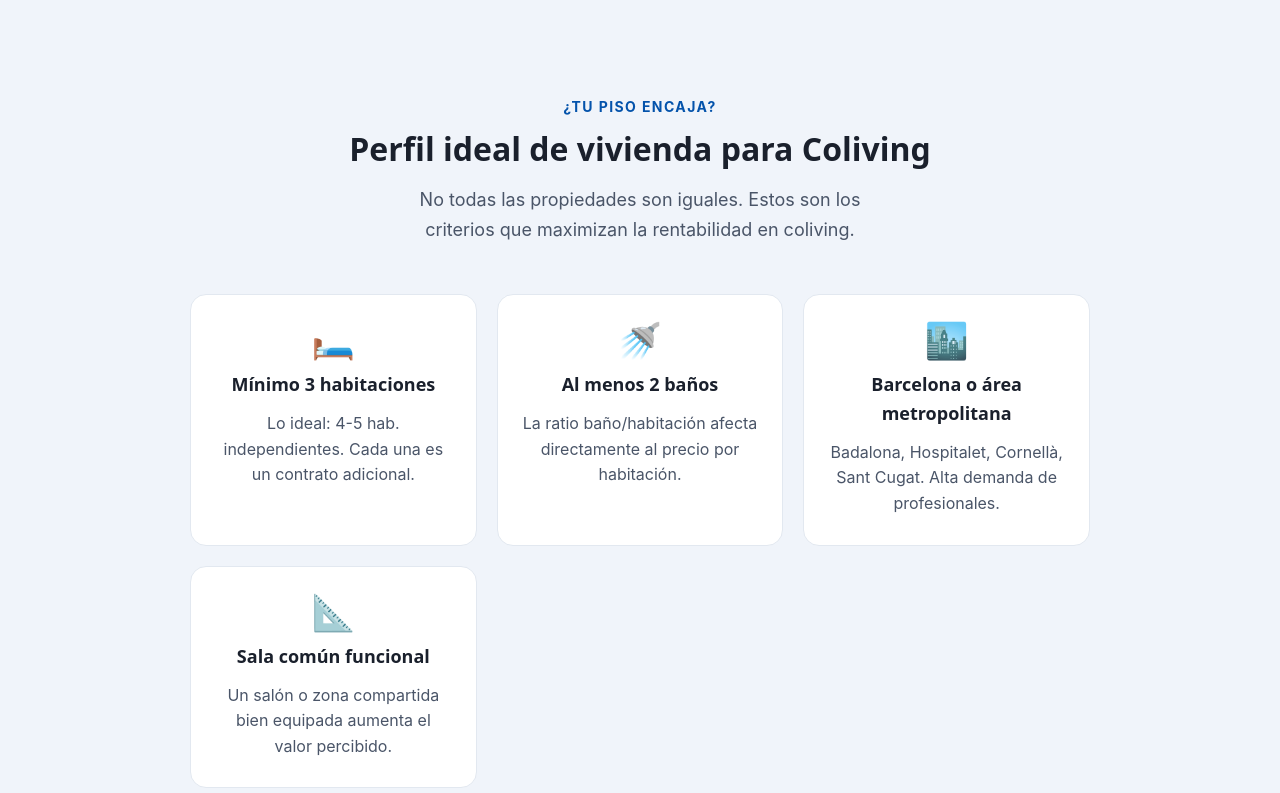
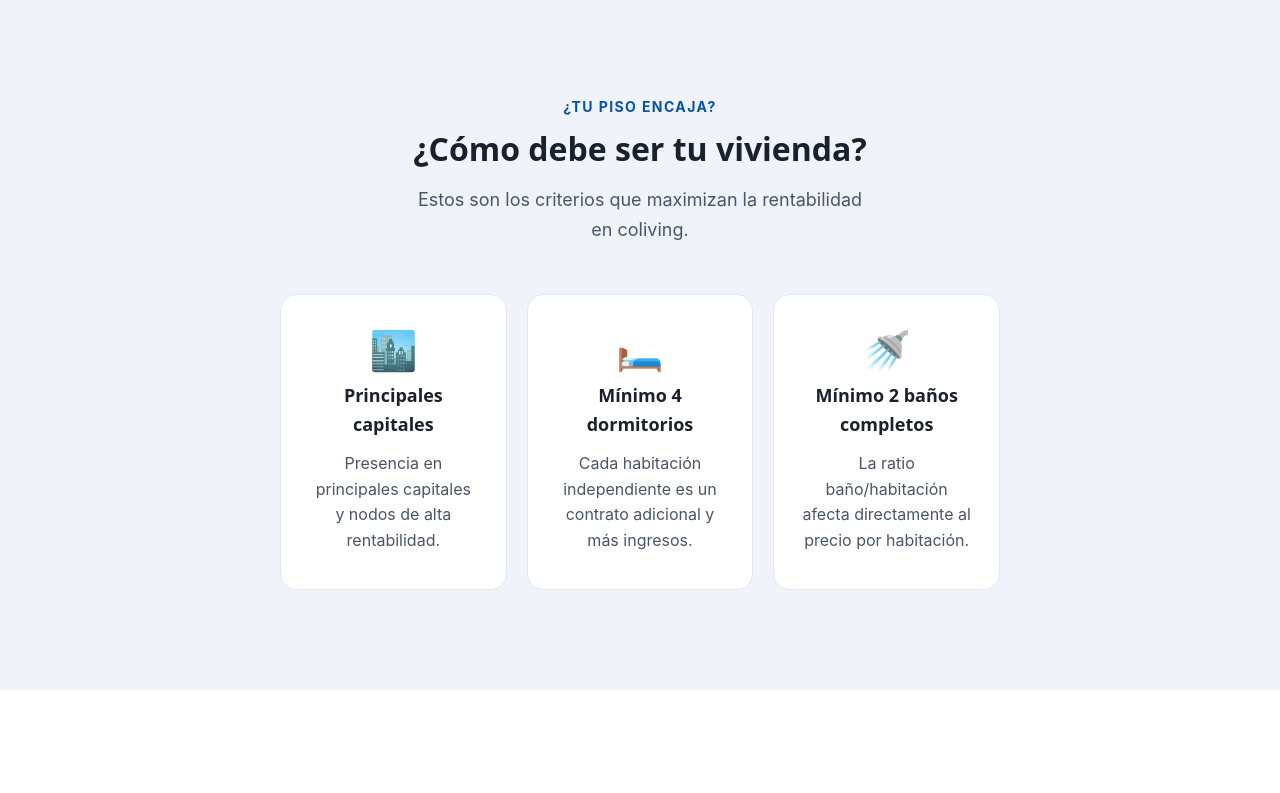
Before and after one commit to viviendasvirtuo/web-viviendasvirtuo, a Next.js app: page /propietarios/coliving in a window 1280 px wide. Shown: the part 1700-2493 px from the top of the page. Built offline with nearby package versions, Linux system fonts and the light colour scheme; a web font is replaced by a local one.

Commit message:
fix: actualizar requisitos coliving propietarios (4 hab, principales capitales)

```diff
--- a/app/propietarios/coliving/page.tsx
+++ b/app/propietarios/coliving/page.tsx
@@ -1,13 +1,9 @@
+'use client';
 import type { Metadata } from 'next';
 import Header from '@/components/Header';
 import Footer from '@/components/Footer';
 import Link from 'next/link';
 import Image from 'next/image';
-
-export const metadata: Metadata = {
-  title: 'Coliving para Propietarios — Viviendas Virtuo',
-  description: 'Gestión profesional de alquiler por habitaciones en Barcelona. Hasta +40% más rentabilidad que el alquiler tradicional. Análisis gratuito sin compromiso.',
-};
 
 const pasos = [
   {
@@ -85,7 +81,7 @@ const faqs = [
   },
   {
     q: '¿Qué tipo de piso es el más adecuado?',
-    a: 'Viviendas de 3 o más habitaciones en Barcelona y área metropolitana. Cuantas más habitaciones independientes, mayor es la rentabilidad. Lo ideal: salón convertible, 2+ baños y buena conexión de transporte.',
+    a: 'Viviendas de 4 o más habitaciones en las principales capitales y nodos de alta rentabilidad. Cuantas más habitaciones independientes, mayor es la rentabilidad. Lo ideal: 2 baños completos y buena conexión de transporte.',
   },
   {
     q: '¿Quién selecciona a los inquilinos?',
@@ -193,7 +189,7 @@ export default function PropietariosColivingPage() {
                   Virtuo se ocupa de todo: desde preparar el espacio hasta seleccionar residentes compatibles, gestionar cobros e incidencias. Tú solo recibes la liquidación mensual.
                 </p>
                 <div style={{ display: 'flex', gap: '12px', flexWrap: 'wrap' }}>
-                  {['3+ habitaciones', 'Barcelona y área metropolitana', 'Gestión 100% incluida'].map((tag) => (
+                  {['4+ habitaciones', 'Principales capitales', 'Gestión 100% incluida'].map((tag) => (
                     <span key={tag} style={{ background: '#f0f4fa', border: '1px solid rgba(4,83,171,0.15)', borderRadius: '999px', padding: '6px 16px', fontSize: 'var(--text-xs)', fontWeight: 600, color: '#0453ab' }}>{tag}</span>
                   ))}
                 </div>
@@ -207,20 +203,19 @@ export default function PropietariosColivingPage() {
           <div className="container">
             <div style={{ textAlign: 'center', marginBottom: '48px' }}>
               <p style={{ color: '#0453ab', fontWeight: 700, fontSize: 'var(--text-xs)', letterSpacing: '0.1em', textTransform: 'uppercase', marginBottom: '12px' }}>¿Tu piso encaja?</p>
-              <h2 style={{ fontFamily: 'var(--font-display)', fontSize: 'clamp(1.6rem, 2.5vw, 2.2rem)', fontWeight: 800, color: 'var(--color-text)', lineHeight: 1.2 }}>Perfil ideal de vivienda para Coliving</h2>
+              <h2 style={{ fontFamily: 'var(--font-display)', fontSize: 'clamp(1.6rem, 2.5vw, 2.2rem)', fontWeight: 800, color: 'var(--color-text)', lineHeight: 1.2 }}>¿Cómo debe ser tu vivienda?</h2>
               <p style={{ color: 'var(--color-text-muted)', fontSize: 'var(--text-base)', maxWidth: '480px', margin: '16px auto 0', lineHeight: 1.7 }}>
-                No todas las propiedades son iguales. Estos son los criterios que maximizan la rentabilidad en coliving.
+                Estos son los criterios que maximizan la rentabilidad en coliving.
               </p>
             </div>
-            <div style={{ display: 'grid', gridTemplateColumns: 'repeat(auto-fit, minmax(220px, 1fr))', gap: '20px', maxWidth: '900px', margin: '0 auto' }}>
+            <div style={{ display: 'grid', gridTemplateColumns: 'repeat(auto-fit, minmax(220px, 1fr))', gap: '20px', maxWidth: '720px', margin: '0 auto' }}>
               {[
-                { icon: '🛏️', req: 'Mínimo 3 habitaciones', detail: 'Lo ideal: 4-5 hab. independientes. Cada una es un contrato adicional.' },
-                { icon: '🚿', req: 'Al menos 2 baños', detail: 'La ratio baño/habitación afecta directamente al precio por habitación.' },
-                { icon: '🏙️', req: 'Barcelona o área metropolitana', detail: 'Badalona, Hospitalet, Cornellà, Sant Cugat. Alta demanda de profesionales.' },
-                { icon: '📐', req: 'Sala común funcional', detail: 'Un salón o zona compartida bien equipada aumenta el valor percibido.' },
+                { icon: '🏙️', req: 'Principales capitales', detail: 'Presencia en principales capitales y nodos de alta rentabilidad.' },
+                { icon: '🛏️', req: 'Mínimo 4 dormitorios', detail: 'Cada habitación independiente es un contrato adicional y más ingresos.' },
+                { icon: '🚿', req: 'Mínimo 2 baños completos', detail: 'La ratio baño/habitación afecta directamente al precio por habitación.' },
               ].map((item) => (
-                <div key={item.req} style={{ background: 'white', borderRadius: 'var(--radius-xl)', border: '1px solid var(--color-border)', padding: '28px 24px', display: 'flex', flexDirection: 'column', gap: '12px', textAlign: 'center' }}>
-                  <div style={{ fontSize: '2.2rem', lineHeight: 1 }}>{item.icon}</div>
+                <div key={item.req} style={{ background: 'white', borderRadius: 'var(--radius-xl)', border: '1px solid var(--color-border)', padding: '36px 28px', display: 'flex', flexDirection: 'column', gap: '12px', textAlign: 'center' }}>
+                  <div style={{ fontSize: '2.4rem', lineHeight: 1 }}>{item.icon}</div>
                   <div style={{ fontFamily: 'var(--font-display)', fontWeight: 700, fontSize: 'var(--text-base)', color: 'var(--color-text)' }}>{item.req}</div>
                   <div style={{ fontSize: 'var(--text-sm)', color: 'var(--color-text-muted)', lineHeight: 1.6 }}>{item.detail}</div>
                 </div>
```
